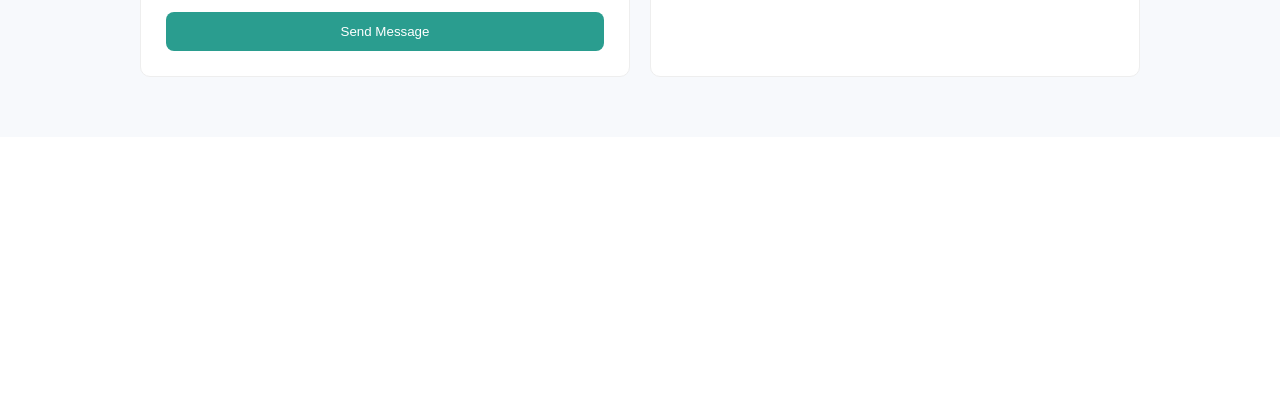
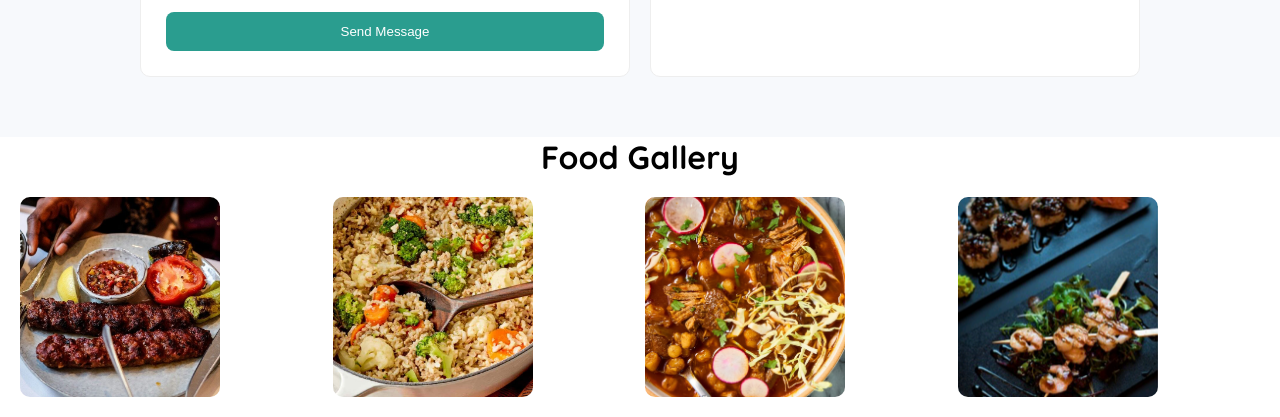
Before and after one commit to fadiasabry930-art/Field-Training-U-11, a plain HTML site: page index.html in a window 1280 px wide. Shown: the part 557-974 px from the top of the page. Before the commit the page ends 800 px from the top, so only its background shows below. Drawn offline with Linux system fonts and the light colour scheme.

Commit message:
food gallery

```diff
--- a/css/style.css
+++ b/css/style.css
@@ -151,3 +151,26 @@ html {
         flex-direction: column;
     }
 }
+.head {
+  text-align: center;
+}
+img {
+  height: 200px;
+  width: 200px;
+  object-fit: cover;
+  border-radius: 10px;
+}
+img:hover{
+    transform: scale(1.2);
+    box-shadow: 0 12 30px rgba(0, 0, 0, 0.4);
+
+}
+.food {
+  padding: 40px 40px 0 50px;
+  height: 50%;
+  width: 100%;
+  display: grid;
+  grid-template-columns: repeat(auto-fit, minmax(150px, 1fr));
+  gap: 10px;
+  padding: 20px;
+}
--- a/index.html
+++ b/index.html
@@ -45,6 +45,14 @@
             </div>
         </div>
     </section>
+
+        <h1 class="head">Food Gallery</h1>
+    <section class="food">
+        <img class="image" src="images/food-1.jpg" alt="">
+        <img class="image" src="images/food-2.jpg" alt="">
+        <img class="image" src="images/food-3.jpg" alt="">
+        <img class="image" src="images/kabab.png" alt="">
+    </section>
     <script type="module" src="js/main.js"></script>
 </body>
 
```
Also changed, not shown: images/kabab.png (added).
